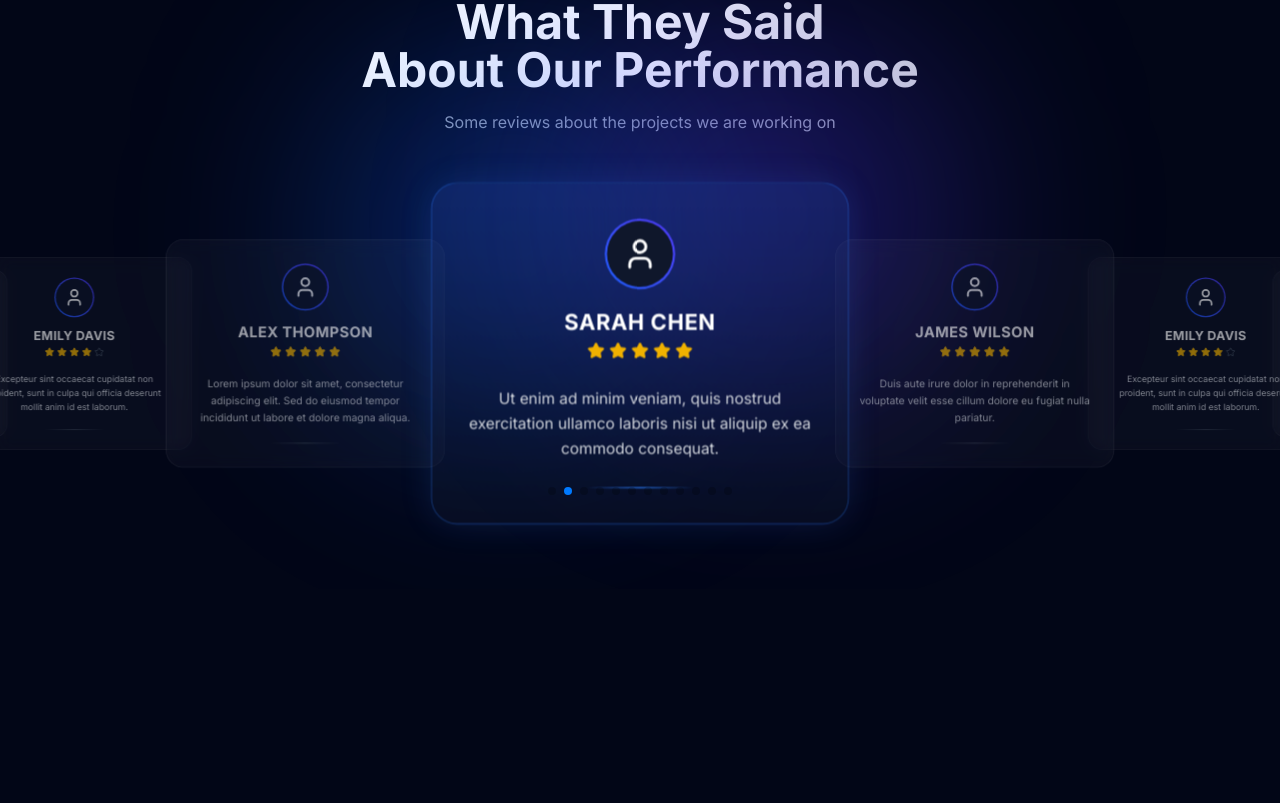
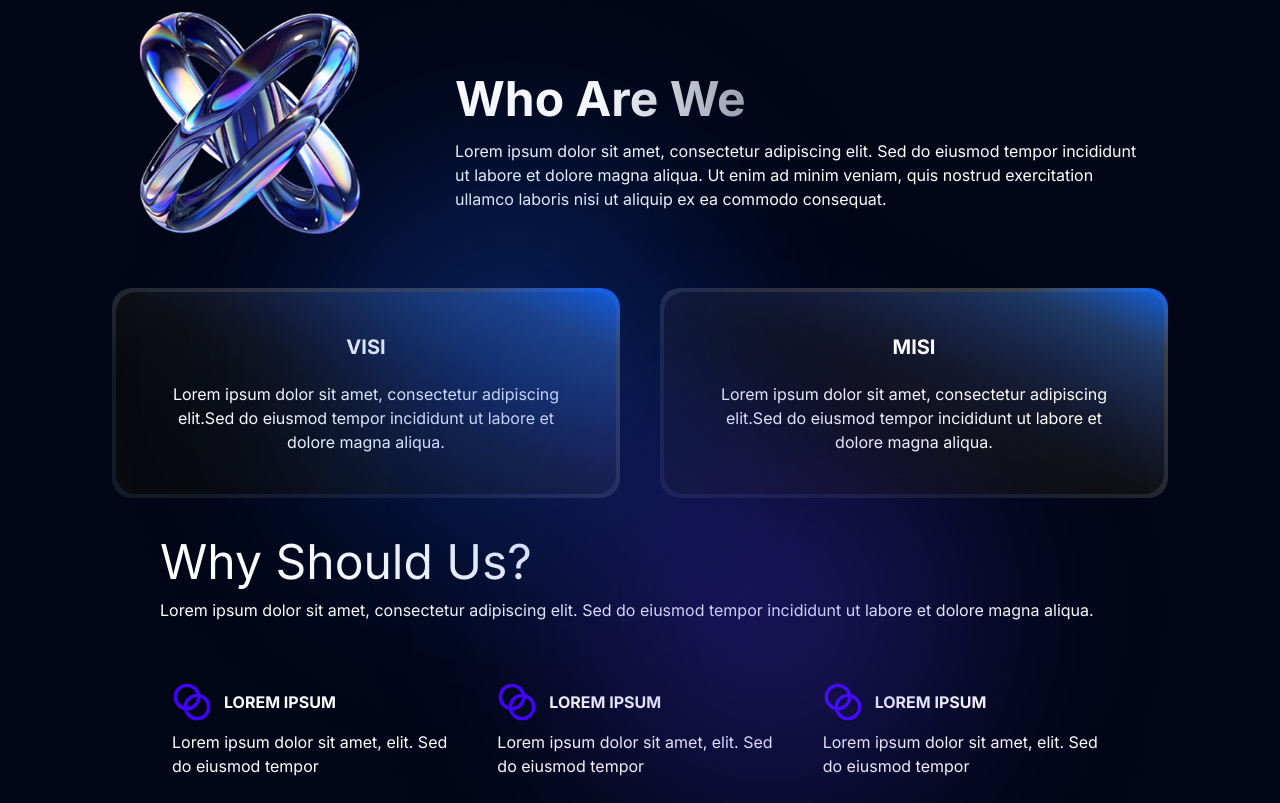
Before and after one commit to nicorobin28/company-profile-custom-gpt, a React (Vite) app: page / in a window 1280 px wide. Shown: the part 2917-3720 px from the top of the page. Before the commit the page ends 3506 px from the top, so only its background shows below. Built offline with nearby package versions, Linux system fonts and the light colour scheme.

Commit message:
add about us

```diff
--- /dev/null
+++ b/src/components/AboutUs.jsx
@@ -0,0 +1,148 @@
+import React from "react";
+import { motion } from "framer-motion";
+import about from "../assets/about.png";
+import { Tag, Blend } from "lucide-react";
+
+const AboutUs = () => {
+  const superiority = [
+    {
+      id: 1,
+      icon: <Blend className="text-[#4300FF]" size={40} />,
+      title: "LOREM IPSUM",
+      desc: "Lorem ipsum dolor sit amet, elit. Sed do eiusmod tempor",
+    },
+    {
+      id: 2,
+      icon: <Blend className="text-[#4300FF]" size={40} />,
+      title: "LOREM IPSUM",
+      desc: "Lorem ipsum dolor sit amet, elit. Sed do eiusmod tempor",
+    },
+    {
+      id: 3,
+      icon: <Blend className="text-[#4300FF]" size={40} />,
+      title: "LOREM IPSUM",
+      desc: "Lorem ipsum dolor sit amet, elit. Sed do eiusmod tempor",
+    },
+    {
+      id: 4,
+      icon: <Blend className="text-[#4300FF]" size={40} />,
+      title: "LOREM IPSUM",
+      desc: "Lorem ipsum dolor sit amet, elit. Sed do eiusmod tempor",
+    },
+    {
+      id: 5,
+      icon: <Blend className="text-[#4300FF]" size={40} />,
+      title: "LOREM IPSUM",
+      desc: "Lorem ipsum dolor sit amet, elit. Sed do eiusmod tempor",
+    },
+    {
+      id: 6,
+      icon: <Blend className="text-[#4300FF]" size={40} />,
+      title: "LOREM IPSUM",
+      desc: "Lorem ipsum dolor sit amet, elit. Sed do eiusmod tempor",
+    },
+  ];
+  return (
+    <section
+      id="about"
+      className="py-20 relative overflow-hidden flex flex-col gap-30">
+      <div className="absolute top-1/4 left-1/4 w-96 h-96 bg-blue-600/30 rounded-full blur-[100px] z-10" />
+      <div className="absolute bottom-1/4 right-1/4 w-96 h-96 bg-indigo-600/30 rounded-full blur-[100px] z-10" />
+      <div className="text-center mb-16">
+        <motion.div
+          initial={{ opacity: 0, y: 20 }}
+          whileInView={{ opacity: 1, y: 0 }}
+          viewport={{ once: false }}
+          transition={{ duration: 0.8 }}
+          className="inline-flex items-center gap-2 px-4 py-2 rounded-full bg-white/5 border border-white/10 text-blue-400 text-sm mb-6">
+          <Tag size={14} />
+          <span>Description</span>
+        </motion.div>
+        <div className="flex flex-col items-center md:flex-row gap-5 md:gap-20 md:justify-center">
+          <motion.img
+            initial={{ scale: 0.9 }}
+            whileInView={{ scale: [0.9, 1.1, 1] }}
+            viewport={{ once: false }}
+            src={about}
+            alt=""
+            className="w-[100px] h-[100px] md:w-[250px] md:h-[250px]"
+          />
+          <motion.div
+            initial={{ opacity: 0, y: 20 }}
+            whileInView={{ opacity: 1, y: 0 }}
+            viewport={{ once: false }}
+            transition={{ duration: 1 }}
+            className="w-full md:w-[700px] flex flex-col items-center md:items-start pt-0 md:pt-10">
+            <h1 className="text-3xl md:text-5xl font-bold mb-4 bg-gradient-to-r from-white via-white to-gray-400 bg-clip-text text-transparent">
+              Who Are We
+            </h1>
+            <p className="text-center md:text-start text-white px-10 md:px-0">
+              Lorem ipsum dolor sit amet, consectetur adipiscing elit. Sed do
+              eiusmod tempor incididunt ut labore et dolore magna aliqua. Ut
+              enim ad minim veniam, quis nostrud exercitation ullamco laboris
+              nisi ut aliquip ex ea commodo consequat.
+            </p>
+          </motion.div>
+        </div>
+        <div className="flex flex-col md:flex-row gap-10 justify-center py-10">
+          <motion.div
+            initial={{ scale: 1 }}
+            whileInView={{ scale: [1, 1.05, 1] }}
+            viewport={{ once: false }}
+            className="p-1 bg-gradient-to-tr from-[#666666]/20 from-30% via-[#666666]/60 via-85% to-[#0065F8] to-100% rounded-[20px] mx-5 md:mx-0">
+            <div className="bg-gradient-to-tr from-[#000000]/60 from-40% to-[#0065F8]/40 to-100% backdrop-blur-[100px] w-full md:w-[500px] flex flex-col gap-5 items-center justify-center p-10 rounded-[20px]">
+              <h1 className="text-[20px] font-bold">VISI</h1>
+              <p>
+                Lorem ipsum dolor sit amet, consectetur adipiscing elit.Sed do
+                eiusmod tempor incididunt ut labore et dolore magna aliqua.{" "}
+              </p>
+            </div>
+          </motion.div>
+          <motion.div
+            initial={{ scale: 1 }}
+            whileInView={{ scale: [1, 1.05, 1] }}
+            viewport={{ once: false }}
+            className="p-1 bg-gradient-to-tr from-[#666666]/20 from-30% via-[#666666]/60 via-85% to-[#0065F8] to-100% rounded-[20px] mx-5 md:mx-0">
+            <div className="bg-gradient-to-tr from-[#000000]/60 from-40% to-[#0065F8]/40 to-100% backdrop-blur-[100px] w-full md:w-[500px] flex flex-col gap-5 items-center justify-center p-10 rounded-[20px]">
+              <h1 className="text-[20px] font-bold">MISI</h1>
+              <p>
+                Lorem ipsum dolor sit amet, consectetur adipiscing elit.Sed do
+                eiusmod tempor incididunt ut labore et dolore magna aliqua.{" "}
+              </p>
+            </div>
+          </motion.div>
+        </div>
+        <motion.div
+          initial={{ opacity: 0, x: -10 }}
+          whileInView={{ opacity: 1, x: 0 }}
+          viewport={{ once: false }}
+          transition={{ duration: 0.8 }}
+          className="w-full flex flex-col gap-3 text-start px-5 md:px-0 mx-0 md:mx-40">
+          <h1 className="text-3xl md:text-5xl">Why Should Us?</h1>
+          <p>
+            Lorem ipsum dolor sit amet, consectetur adipiscing elit. Sed do
+            eiusmod tempor incididunt ut labore et dolore magna aliqua.{" "}
+          </p>
+        </motion.div>
+        <div className="grid grid-cols-1 md:grid-cols-3 gap-10 p-8 md:mx-0 md:mx-35 py-15">
+          {superiority.map((items) => (
+            <motion.div
+              initial={{ scale: 1 }}
+              whileInView={{ scale: [1, 1.05, 1] }}
+              viewport={{ once: false }}
+              key={items.id}
+              className="flex flex-col gap-2 text-start">
+              <div className="flex gap-3 items-center">
+                {items.icon}
+                <h1 className="font-bold">{items.title}</h1>
+              </div>
+              <p>{items.desc}</p>
+            </motion.div>
+          ))}
+        </div>
+      </div>
+    </section>
+  );
+};
+
+export default AboutUs;
--- a/src/pages/Home.jsx
+++ b/src/pages/Home.jsx
@@ -1,21 +1,21 @@
-import React, { Suspense, lazy } from 'react';
-import LoadingScreen from '../components/LoadingScreen';
+import React, { Suspense, lazy } from "react";
+import LoadingScreen from "../components/LoadingScreen";
 
-const Hero = lazy(() => import('../components/Hero'));
-const Product = lazy(() => import('../components/Product'));
-const Testimonials = lazy(() => import('../components/Testimonials'));
+const Hero = lazy(() => import("../components/Hero"));
+const Product = lazy(() => import("../components/Product"));
+const Testimonials = lazy(() => import("../components/Testimonials"));
+const AboutUs = lazy(() => import("../components/AboutUs"));
 
 const Home = () => {
   return (
     <div className="min-h-screen bg-background text-white selection:bg-primary selection:text-white overflow-x-hidden">
-
       <main>
         <Suspense fallback={<LoadingScreen />}>
           <Hero />
           <Product />
+          <AboutUs />
           <Testimonials />
         </Suspense>
-
       </main>
       {/* <footer className="py-10 text-center text-gray-500 text-sm border-t border-white/5 mt-0 bg-black/20">
         <p>&copy; 2025 AI Worker Company. All rights reserved.</p>
```
Also changed, not shown: src/assets/about.png (added).
